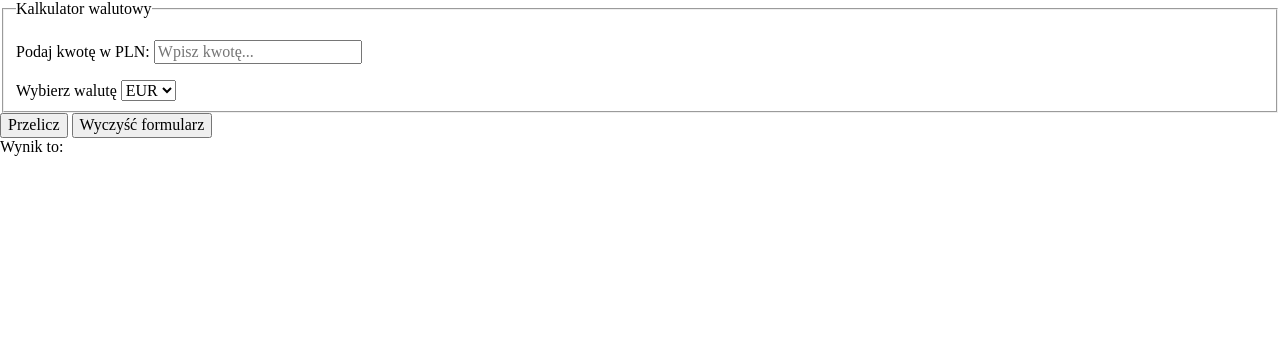
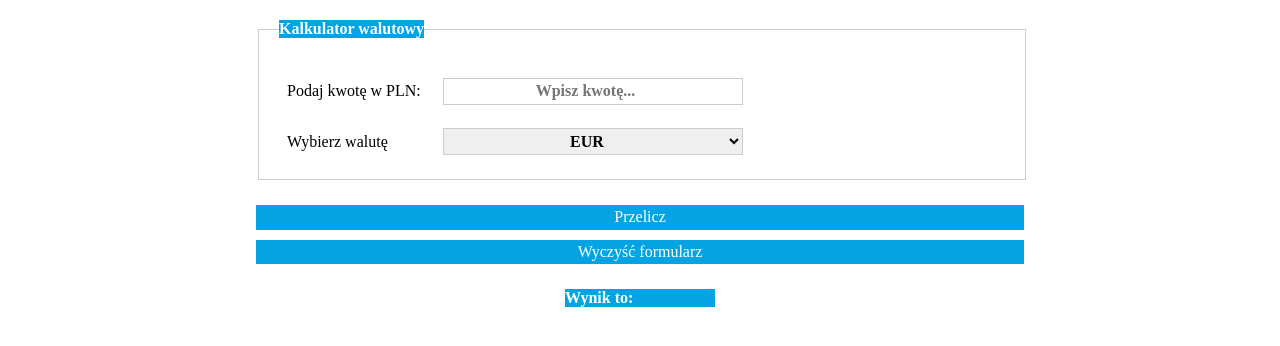
Before and after one commit to Przemek-Przybylak/Currency---Converter, a plain HTML site: page index.html in a window 1280 px wide. Drawn offline with nearby package versions, Linux system fonts and the light colour scheme; the site is published under a folder, as on GitHub Pages, so addresses that start at the root find nothing.

Commit message:
delete slash

```diff
--- a/index.html
+++ b/index.html
@@ -10,11 +10,11 @@
     <link rel="stylesheet" href="https://cdnjs.cloudflare.com/ajax/libs/normalize/8.0.1/normalize.min.css"
         integrity="sha512-NhSC1YmyruXifcj/KFRWoC561YpHpc5Jtzgvbuzx5VozKpWvQ+4nXhPdFgmx8xqexRcpAglTj9sIBWINXa8x5w=="
         crossorigin="anonymous" />
-    <script defer src="/script/script.js"></script>
+    <script defer src="script/script.js"></script>
     <link rel="icon" href="pictures/dollaricon.png">
-    <link rel="stylesheet" href="/style/main.css">
-    <link rel="stylesheet" href="/style/form.css">
-    <link rel="stylesheet" href="/style/section.css">
+    <link rel="stylesheet" href="style/main.css">
+    <link rel="stylesheet" href="style/form.css">
+    <link rel="stylesheet" href="style/section.css">
 </head>
 
 <body class="container">
```
